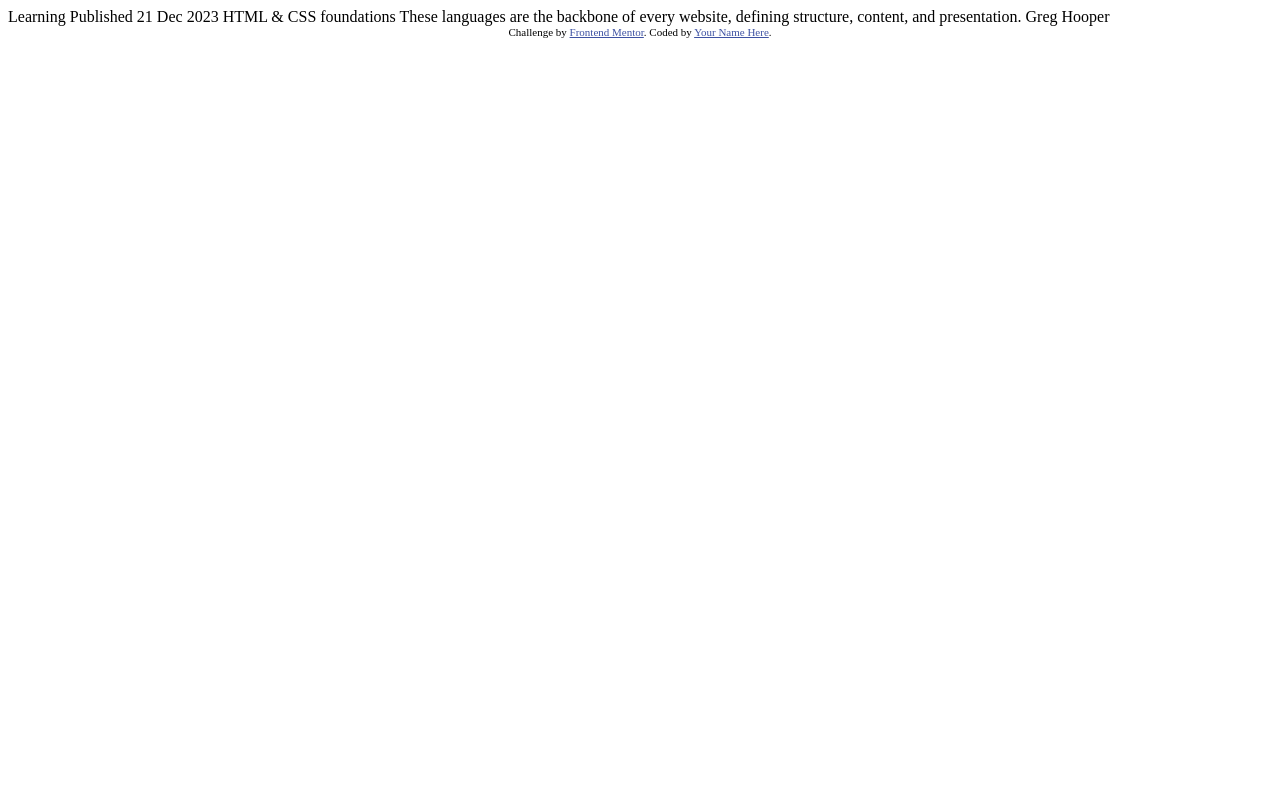
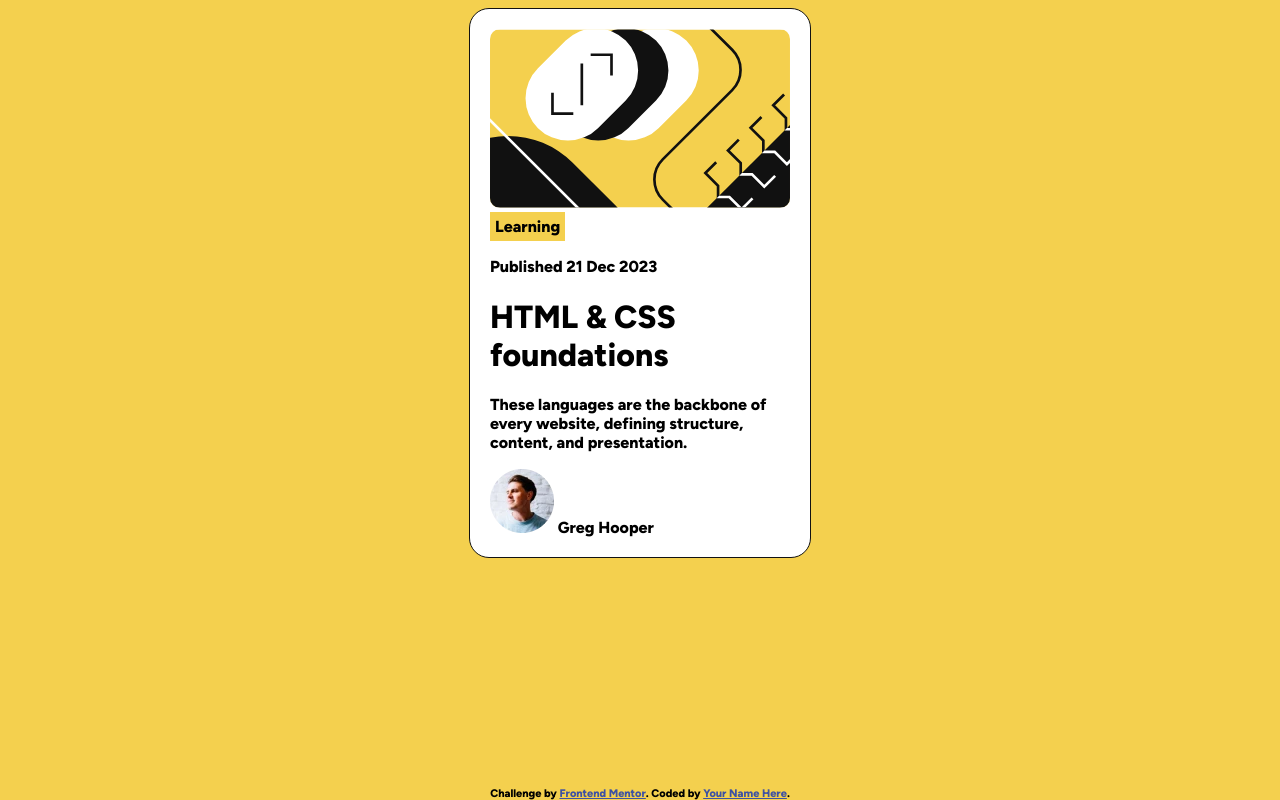
Before and after one commit to Johneriksson88/FEM-blog-preview-card, a plain HTML site: page index.html in a window 1280 px wide. Drawn offline with Linux system fonts and the light colour scheme.

Commit message:
Add basic semantic HTML structure and CSS classes

```diff
--- a/index.html
+++ b/index.html
@@ -17,15 +17,27 @@
     <!-- Feel free to remove these styles or customise in your own stylesheet 👍 -->
   </head>
   <body>
-    Learning Published 21 Dec 2023 HTML & CSS foundations These languages are
-    the backbone of every website, defining structure, content, and
-    presentation. Greg Hooper
-
-    <div class="attribution">
-      Challenge by
-      <a href="https://www.frontendmentor.io?ref=challenge" target="_blank"
-        >Frontend Mentor</a
-      >. Coded by <a href="#">Your Name Here</a>.
+    <div class="card">
+      <img src="assets/images/illustration-article.svg" />
+      <div class="tag">Learning</div>
+      <p>Published 21 Dec 2023</p>
+      <h1>HTML & CSS foundations</h1>
+      <p>
+        These languages are the backbone of every website, defining structure,
+        content, and presentation.
+      </p>
+      <div class="signature">
+        <img src="assets/images/image-avatar.webp" />
+        Greg Hooper
+      </div>
     </div>
+    <footer>
+      <div class="attribution">
+        Challenge by
+        <a href="https://www.frontendmentor.io?ref=challenge" target="_blank"
+          >Frontend Mentor</a
+        >. Coded by <a href="#">Your Name Here</a>.
+      </div>
+    </footer>
   </body>
 </html>
--- a/style.css
+++ b/style.css
@@ -3,6 +3,44 @@
   --neutral-white: hsl(0, 0%, 100%);
   --neutral-grey: hsl(0, 0%, 50%);
   --neutral-black: hsl(0, 0%, 7%);
+}
+@font-face {
+  font-family: "Figtree";
+  src: url(assets/fonts/Figtree-Italic-VariableFont_wght.ttf);
+  font-style: italic;
+}
+
+@font-face {
+  font-family: "Figtree";
+  src: url(assets/fonts/Figtree-VariableFont_wght.ttf);
+  font-weight: 800;
+}
+
+body {
+  background-color: var(--primary-yellow);
+  font-family: "Figtree", sans-serif;
+  display: flex;
+  align-items: center;
+  justify-content: center;
+}
+
+.card {
+  width: 300px;
+  background-color: var(--neutral-white);
+  padding: 20px;
+  border: 1px solid var(--neutral-black);
+  border-radius: 20px;
+}
+
+.card > img {
+  width: 100%;
+  border-radius: 10px;
+}
+
+.tag {
+  background-color: var(--primary-yellow);
+  padding: 5px;
+  width: 65px;
 }
 
 .attribution {
@@ -12,3 +50,13 @@
 .attribution a {
   color: hsl(228, 45%, 44%);
 }
+
+footer {
+  position: fixed;
+  width: 100vw;
+  bottom: 0;
+  display: flex;
+  justify-content: center;
+  align-items: center;
+  margin: 0 auto;
+}
```
